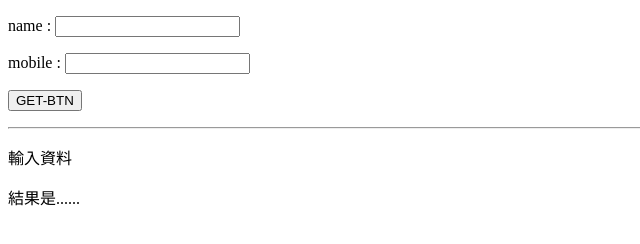
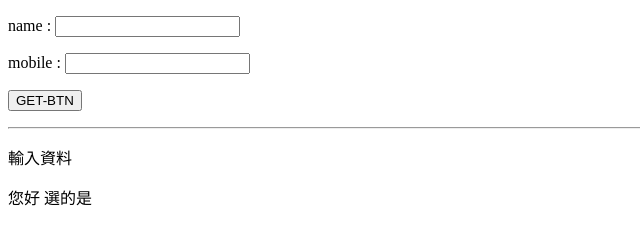
Before and after one commit to goestin820/html-css, a plain HTML site: page s20230510/s20230510_07_js.html in a window 1280 px wide. Both pictures are taken after a click on the button "GET-BTN". Shown: the full height of the page, 0-640 px from the left. Drawn offline with Linux system fonts and the light colour scheme.

Commit message:
result change

```diff
--- a/s20230510/s20230510_07_js.html
+++ b/s20230510/s20230510_07_js.html
@@ -36,9 +36,13 @@
         // mobileText = document.getElementById('mobile').value = "0911-111-111";
 
         // get
+
+        // 綁定 綁定id
+        // 透過id 整個tag被我抓到
         let nameText = document.getElementById('name');
         let mobileText = document.getElementById('mobile');
         let myBtn = document.getElementById('myBtn');
+        let result = document.getElementById('result');
 
         function myFun() {
             let nameTextValue = nameText.value;
@@ -46,6 +50,7 @@
             console.log('Hello myFun');
             console.log(nameTextValue);
             console.log(mobileTextValue);
+            result.innerText = `您好 選的是 ${nameTextValue} ${mobileTextValue}`;
         }
 
         // 宣告 沒有變數 function
```
